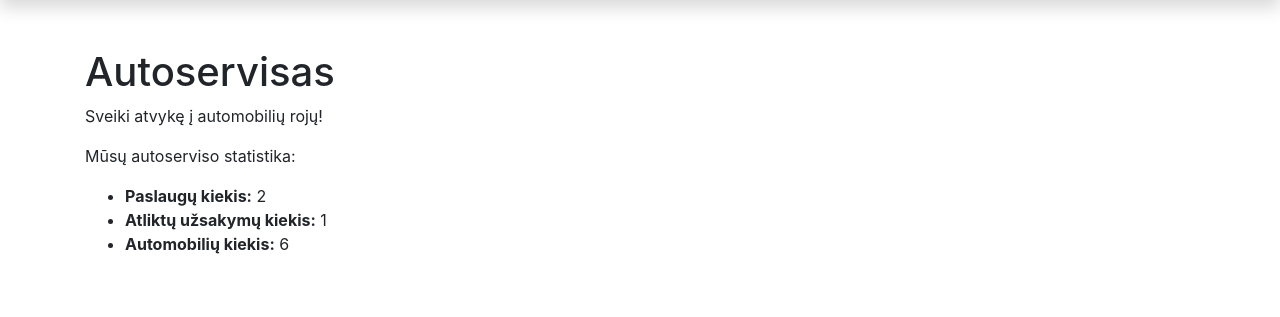
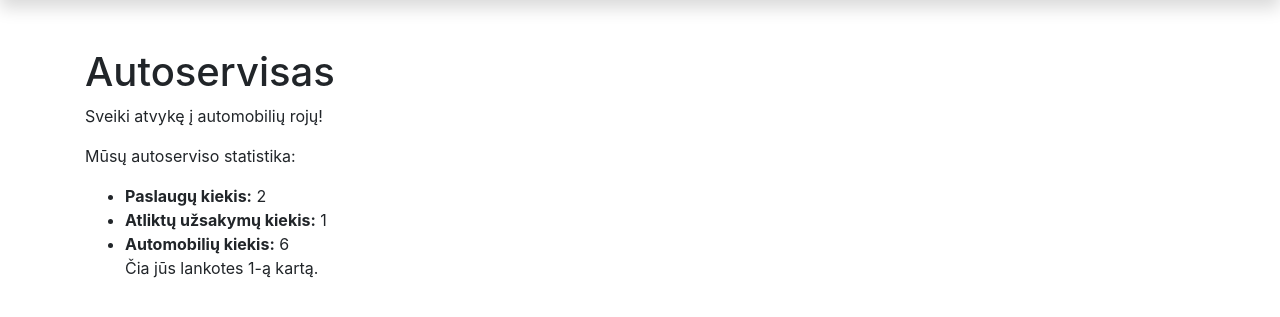
Before and after one commit to DonatasNoreika/autoservisas, a Django app: page /autoservice/ in a window 1280 px wide. Shown: the part 56-373 px from the top of the page. Run offline with Django 3.2, Linux system fonts and the light colour scheme; data comes from the database, SQL or seed files in the repository; some libraries are stand-ins or nearby versions.

Commit message:
6 (7) paskaita padaryta: Padaryti, kad pagrindiniame puslapyje būtų rodomas sesijos apsilankymų skaičius.

```diff
--- a/mysite/autoservice/templates/index.html
+++ b/mysite/autoservice/templates/index.html
@@ -8,5 +8,6 @@
     <li><strong>Paslaugų kiekis:</strong> {{ paslaugu_kiekis }}</li>
     <li><strong>Atliktų užsakymų kiekis:</strong> {{ atliktu_uzsakymu_kiekis }}</li>
     <li><strong>Automobilių kiekis:</strong> {{ automobiliu_kiekis }}</li>
+    <p>Čia jūs lankotes {{ num_visits }}-ą kartą.</p>
   </ul>
 {% endblock %}
--- a/mysite/autoservice/views.py
+++ b/mysite/autoservice/views.py
@@ -12,11 +12,16 @@ def index(request):
     atliktu_uzsakymu_kiekis = Uzsakymas.objects.filter(status__exact='a').count()
     automobiliu_kiekis = Automobilis.objects.count()
 
+    # Papildome kintamuoju num_visits, įkeliame jį į kontekstą.
+    num_visits = request.session.get('num_visits', 1)
+    request.session['num_visits'] = num_visits + 1
+
     # perduodame informaciją į šabloną žodyno pavidale:
     context = {
         'paslaugu_kiekis': paslaugu_kiekis,
         'atliktu_uzsakymu_kiekis': atliktu_uzsakymu_kiekis,
         'automobiliu_kiekis': automobiliu_kiekis,
+        'num_visits': num_visits,
     }
 
     # renderiname base.html, su duomenimis kintamąjame context
```
